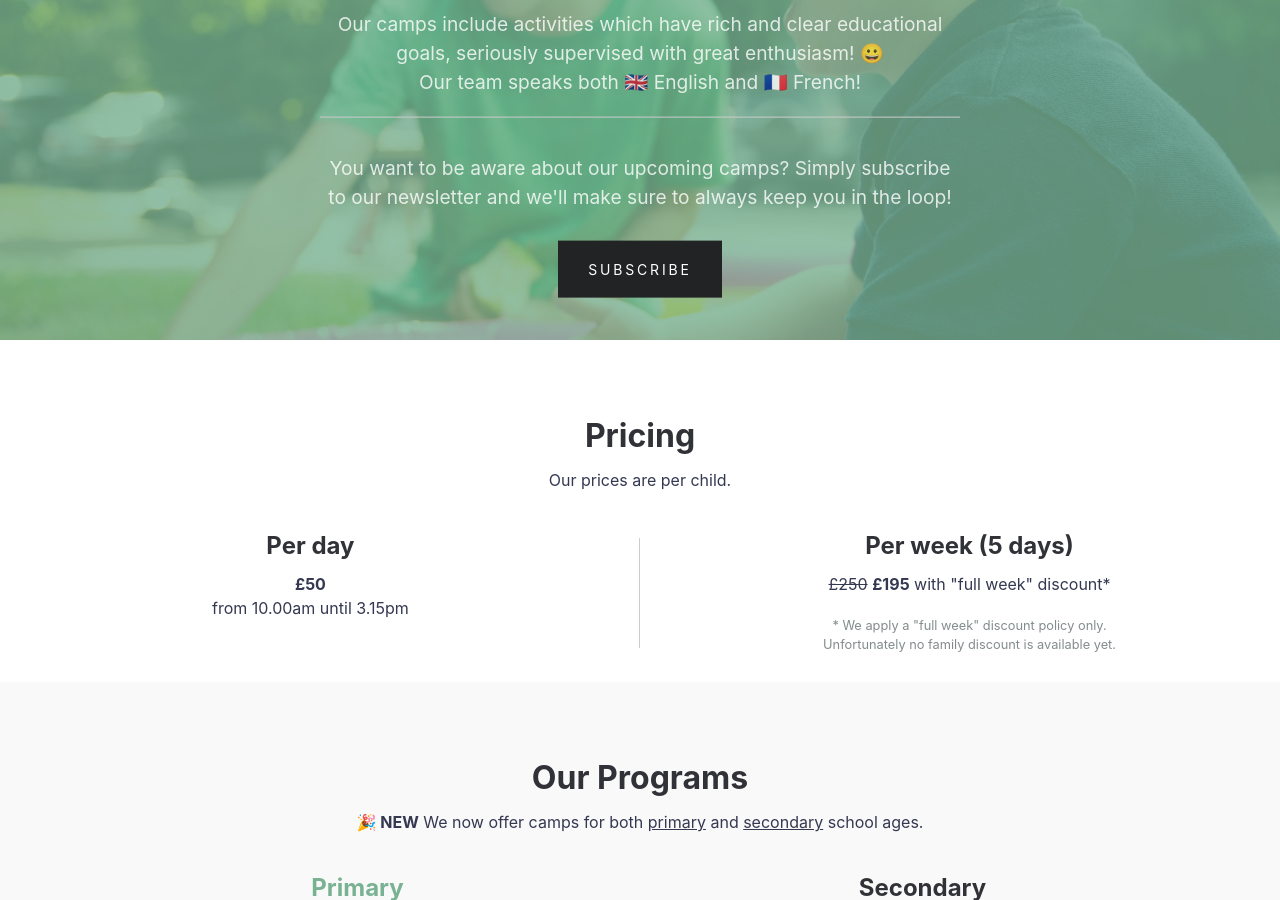
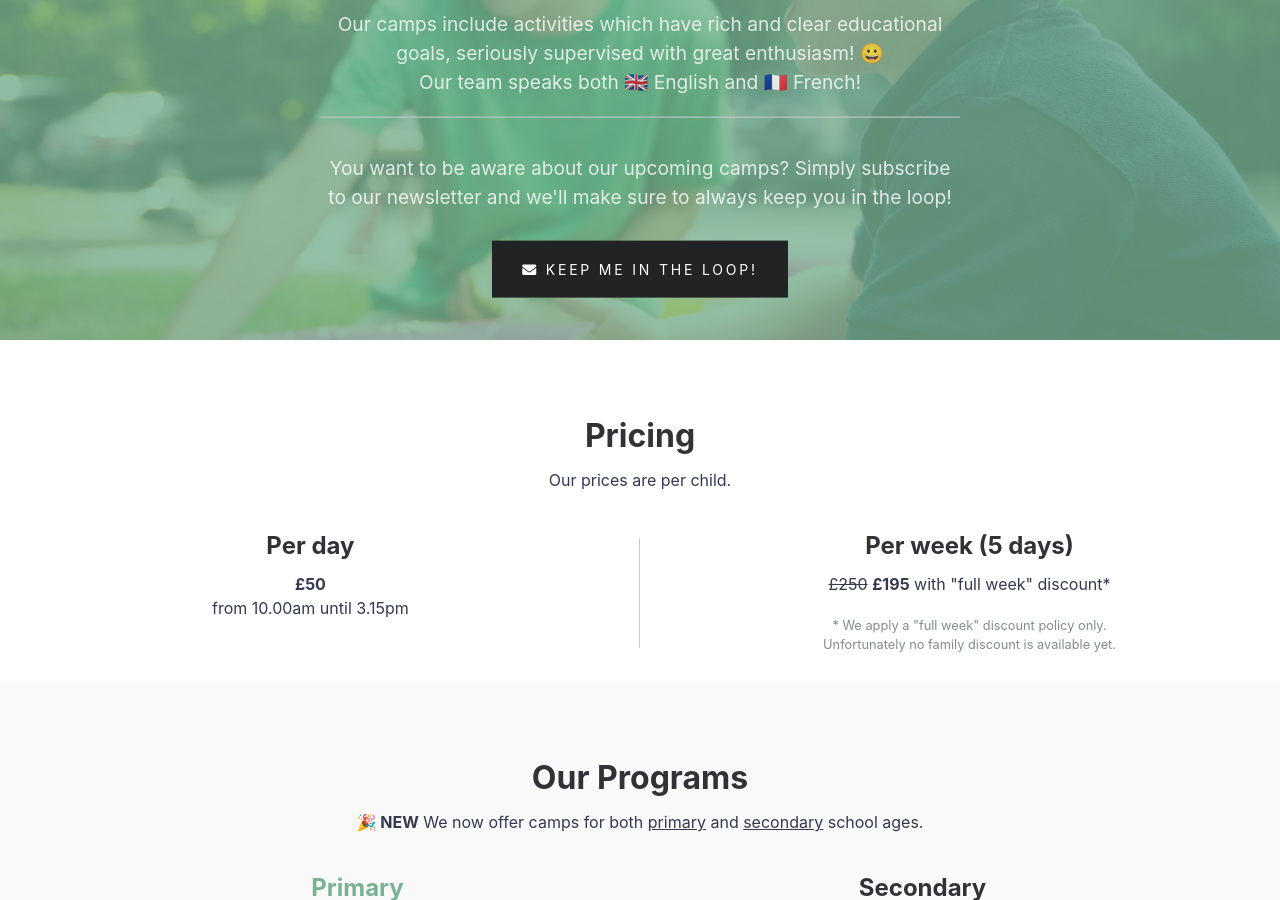
Before and after one commit to holicamp/holicamp.github.io, a Jekyll site: the page built from index.md, in a window 1280 px wide and 900 px high, scrolled down 300 px. Built offline with Jekyll 4.4.1, drawn with Linux system fonts in a browser that asks for light colours; nearby versions of some CDN libraries; comment, search, counter and statistics services are not loaded.

Commit message:
Adding in font-awesome + envelope icon on subscibe btn

```diff
--- a/_includes/head.html
+++ b/_includes/head.html
@@ -27,6 +27,8 @@
 
   <link rel="stylesheet" href="{{ '/assets/css/main.css' | relative_url }}">
   <noscript><link rel="stylesheet" href="{{ '/assets/css/main.css' | relative_url }}"></noscript>
+  <link rel="stylesheet" href="https://use.fontawesome.com/releases/v5.6.1/css/all.css" integrity="sha384-gfdkjb5BdAXd+lj+gudLWI+BXq4IuLW5IT+brZEZsLFm++aCMlF1V92rMkPaX4PP" crossorigin="anonymous">
+
   <script type="text/javascript">
    {% include loadCss.js %}
   </script>
--- a/_includes/header.html
+++ b/_includes/header.html
@@ -6,9 +6,6 @@
       </a>
       <nav class="header__links">
         <div class="container header__links-wrapper">
-          <a class="header__link" href="{{ '/' | relative_url }}" itemprop="url">
-            <span itemprop="name">Home</span>
-          </a>
           <a class="header__link" href="{{ '/' | relative_url }}#programs" itemprop="url">
             <span itemprop="name">Programs</span>
           </a>
--- a/_layouts/default.html
+++ b/_layouts/default.html
@@ -33,7 +33,9 @@ layout: compress
                 <p class="hero__meta">
                     <br />You want to be aware about our upcoming camps? Simply subscribe to our newsletter and we'll make sure to always keep you in the loop!<br />
                     <br />
-                    <button class="btn" id="subscribe-newsletter">subscribe</button>
+                    <button class="btn" id="subscribe-newsletter">
+                        <i class="fas fa-envelope"></i>&nbsp;Keep me in the loop!
+                    </button>
                 </p>
             </div>
         </div>
```
